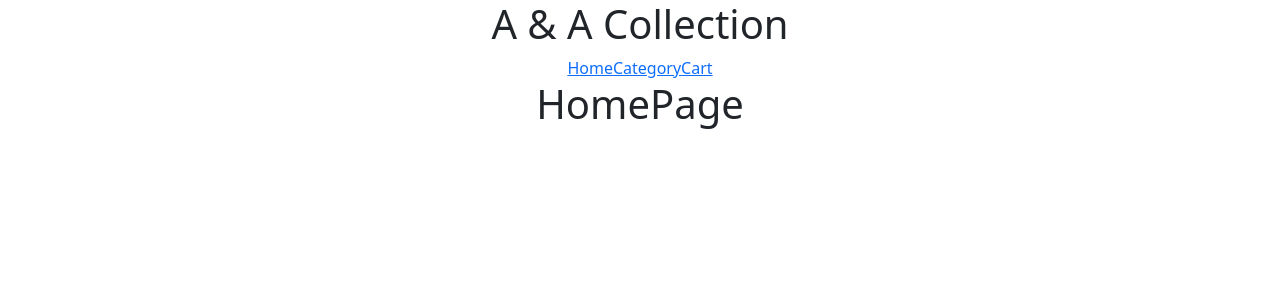
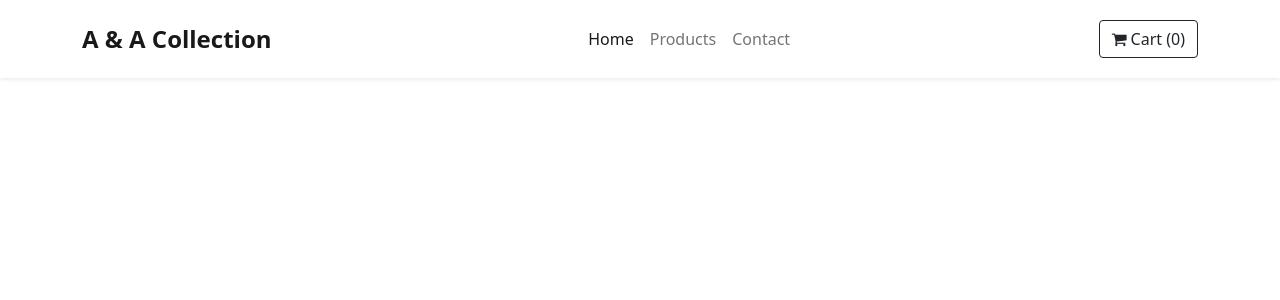
Before and after one commit to anjuu123/ecommerce-app, a React (Create React App) app: page / in a window 1280 px wide. Shown: the top 300 px of the page. Built offline with nearby package versions, Linux system fonts and the light colour scheme.

Commit message:
navbar done

```diff
--- a/package.json
+++ b/package.json
@@ -9,6 +9,7 @@
     "bootstrap": "^5.1.3",
     "font-awesome": "^4.7.0",
     "react": "^17.0.2",
+    "react-burger-menu": "^3.0.6",
     "react-dom": "^17.0.2",
     "react-router-dom": "^6.2.1",
     "react-scripts": "5.0.0",
--- a/src/App.js
+++ b/src/App.js
@@ -1,6 +1,6 @@
 import logo from './logo.svg';
 import './App.css';
-import Navbar from './Components/Navbar';
+import Navbar from './Components/Navbar/Navbar';
 
 function App() {
 
--- a/src/Components/Navbar.js
+++ /dev/null
@@ -1,27 +0,0 @@
-import React from "react";
-import {Route, Link, Routes} from "react-router-dom"
-import Cart from "./Cart";
-import Category from "./Category";
-import Home from "./Home";
-
-export default function Navbar() {
-  return (
-    <div>
-        <h1>A & A Collection</h1>
-    <nav>
-        <Link to = '/'>Home</Link>
-        <Link to = '/categories'>Category</Link>
-        <Link to = '/cart'>Cart</Link>
-    </nav>
-
-    <main>
-        <Routes>
-            <Route path = '/' element={<Home />}/>
-            <Route path = '/categories' element={<Category />}/>
-            <Route path = '/cart' element={<Cart />}/>
-
-        </Routes>
-    </main>
-    </div>
-  );
-}
--- /dev/null
+++ b/src/Components/Navbar/Navbar.js
@@ -0,0 +1,66 @@
+import React from "react";
+import {Link} from 'react-router-dom'
+const Navbar = () => {
+  return (
+    <div>
+      <nav className="navbar navbar-expand-lg navbar-light bg-light py-3 bg-white shadow-sm">
+        <div className="container">
+          <Link className="navbar-brand fw-bold fs-4" to="#">
+           A & A Collection
+          </Link>
+{/*
+          <form className="d-flex">
+              <input
+                className="form-control me-2"
+                type="search"
+                placeholder="Search"
+                aria-label="Search"
+              />
+
+            </form> */}
+          <button
+            className="navbar-toggler"
+            type="button"
+            data-bs-toggle="collapse"
+            data-bs-target="#navbarSupportedContent"
+            aria-controls="navbarSupportedContent"
+            aria-expanded="false"
+            aria-label="Toggle navigation"
+          >
+            <span className="navbar-toggler-icon"></span>
+          </button>
+          <div className="collapse navbar-collapse" id="navbarSupportedContent">
+            <ul className="navbar-nav mx-auto mb-2 mb-lg-0">
+              <li className="nav-item">
+                <Link className="nav-link active" aria-current="page" to="/">
+                  Home
+                </Link>
+              </li>
+              <li className="nav-item">
+                <Link className="nav-link" to="/products">
+                 Products
+                </Link>
+              </li>
+
+              <li className="nav-item">
+                <Link className="nav-link" to="/contact">
+                Contact
+                </Link>
+              </li>
+
+            </ul>
+            <div className="buttons">
+
+                    <Link to="/cart " className="btn btn-outline-dark ms-2">
+                    <i className="fa fa-shopping-cart me-1"></i>Cart (0)</Link>
+
+            </div>
+
+          </div>
+        </div>
+      </nav>
+    </div>
+  );
+};
+
+export default Navbar;
```
Also changed, not shown: src/Components/Navbar/Navbar.css (added, +11 -0 lines), src/Components/Cart/Cart.css (added), src/Components/Cart/Cart.js (renamed from src/Components/Cart.js), src/Components/Category/Category.css (added), src/Components/Category/Category.js (renamed from src/Components/Category.js), src/Components/Home/Home.css (added), src/Components/Home/Home.js (renamed from src/Components/Home.js), 1 other file (tests, documents, lock files or other folders).
